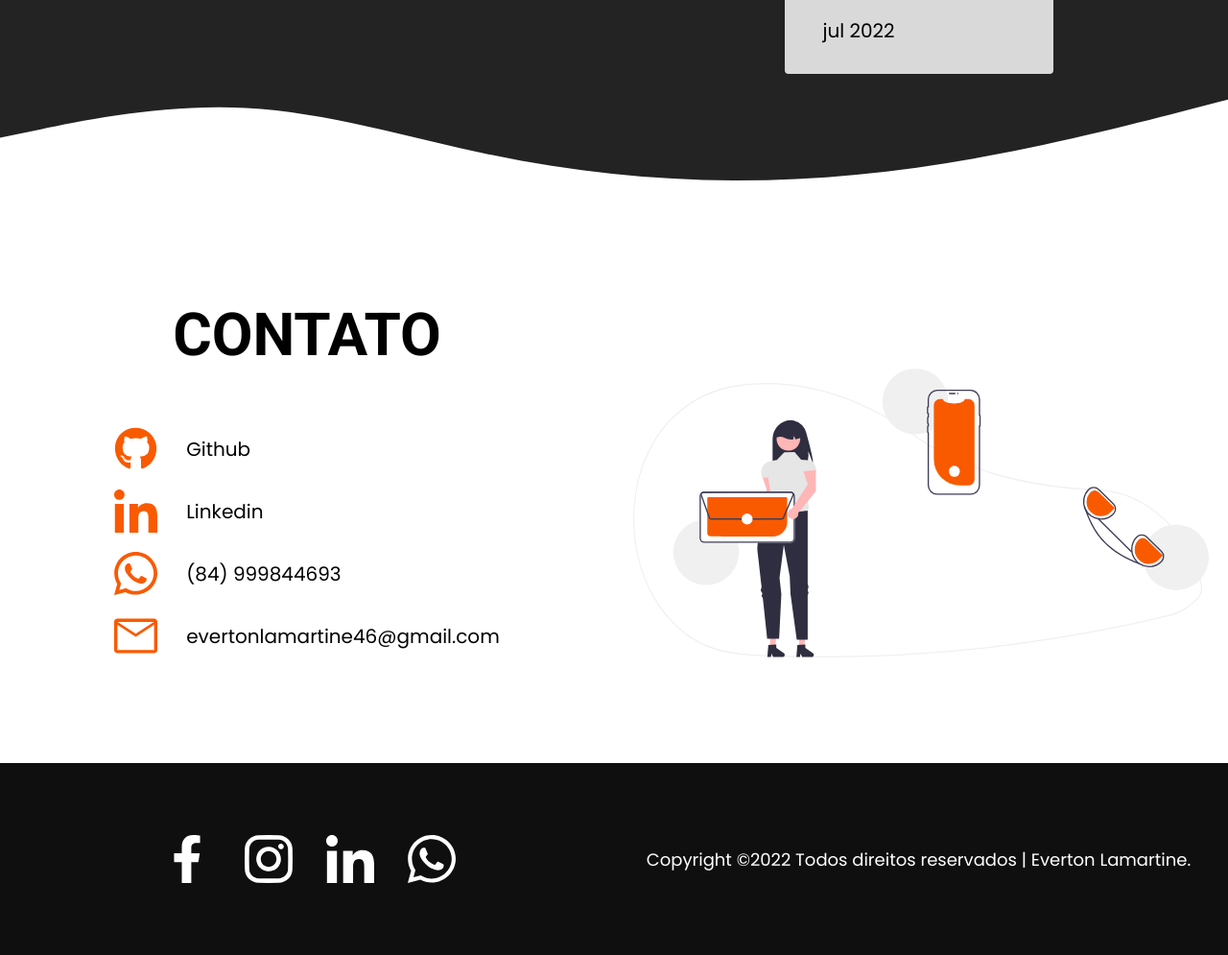
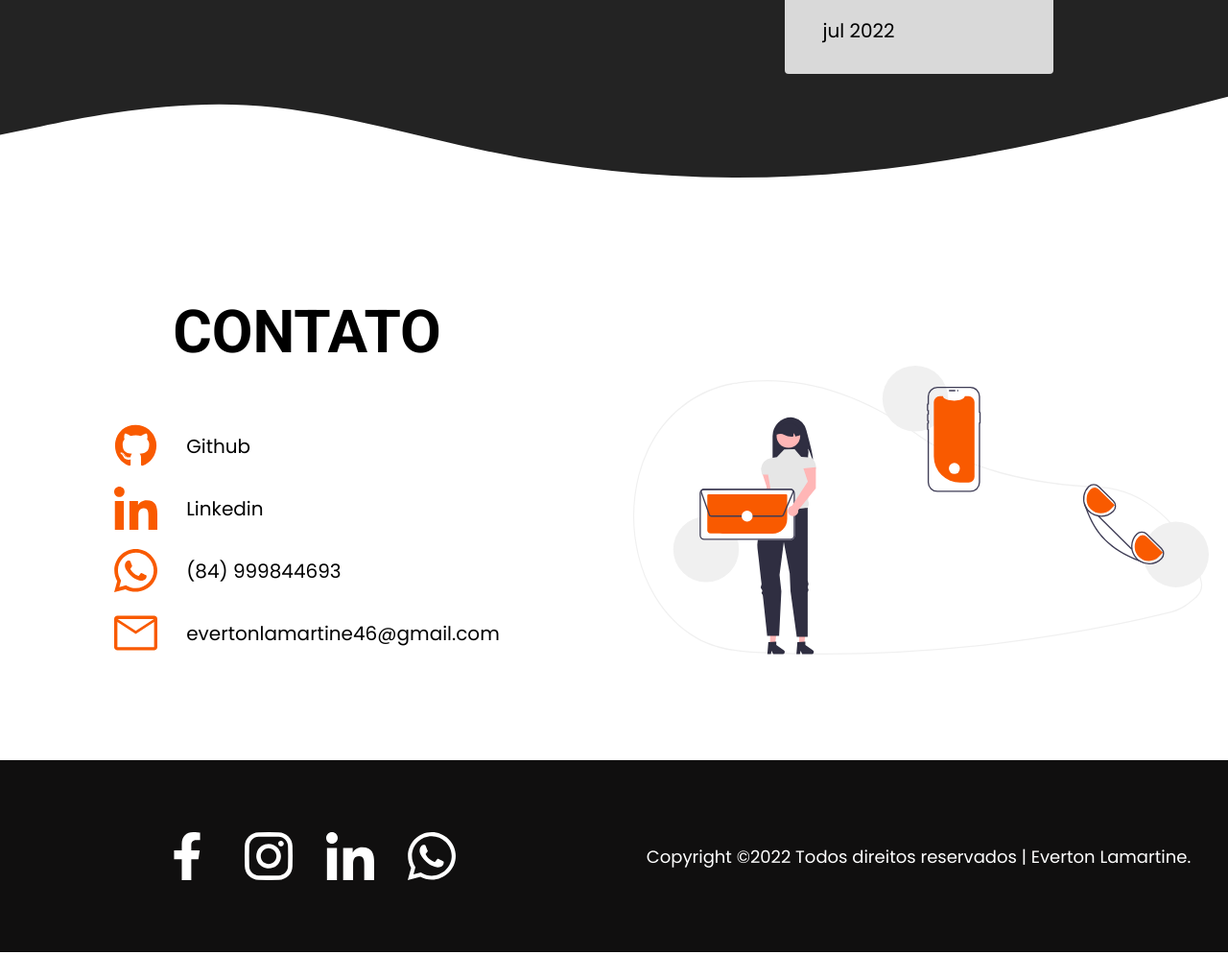
Before and after one commit to elamartine/meu_portfolio, a plain HTML site: page index.html in a window 1280 px wide. Shown: the part 2590-3585 px from the top of the page at 96% size. Drawn offline with Linux system fonts and the light colour scheme.

Commit message:
ajuste contato

```diff
--- a/index.html
+++ b/index.html
@@ -165,13 +165,14 @@
       </div>
 
   </section>
-  <div class="img-footer">
+
+
+  <footer id="contato" class="contato">
+    <div class="img-footer">
     <svg class="onda"  viewBox=" 0 0 1280 111" fill="none" xmlns="http://www.w3.org/2000/svg">
       <path fill-rule="evenodd" clip-rule="evenodd" d="M0 66.6L42.6667 57.72C85.3333 48.84 170.667 31.08 256 35.52C341.333 39.96 426.667 66.6 512 84.36C597.333 102.12 682.667 111 768 111C853.333 111 938.667 102.12 1024 86.58C1109.33 71.04 1194.67 48.84 1237.33 37.74L1280 26.64V0H1237.33C1194.67 0 1109.33 0 1024 0C938.667 0 853.333 0 768 0C682.667 0 597.333 0 512 0C426.667 0 341.333 0 256 0C170.667 0 85.3333 0 42.6667 0H0V66.6Z" fill="#232323" />
     </svg>
   </div>
-
-  <footer id="contato" class="contato">
     <div class="conteiner-contato">
       <div class="lista-contato">
         <h2>Contato</h2>
--- a/styles/contato.css
+++ b/styles/contato.css
@@ -22,6 +22,13 @@
 .lista-contato img {
   width: 50px;
   height: 50px;
+}
+.img-footer .onda {
+  width: 100%;
+  left: 0;
+  right: 0;
+  top: -5;
+  margin-top: -3px;
 }
 
 
--- a/styles/formacao.css
+++ b/styles/formacao.css
@@ -91,12 +91,7 @@ span {
   position: absolute;
   top: -40px;
 }
-.img-footer .onda {
-  width: 100%;
-  left: 0;
-  right: 0;
-  top: -5;
-}
+
 
 @media (max-width: 1600px) {
   .subtitulo {
```
